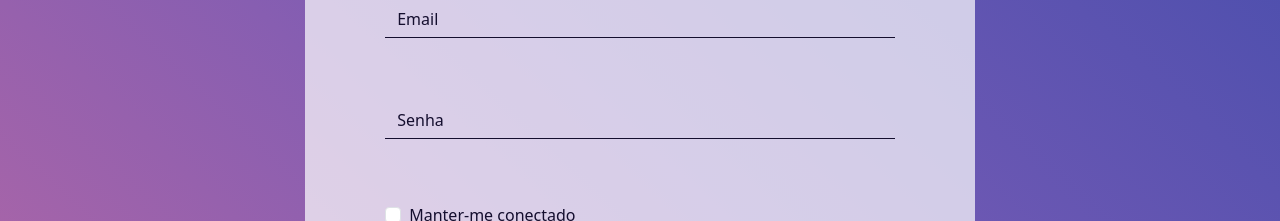
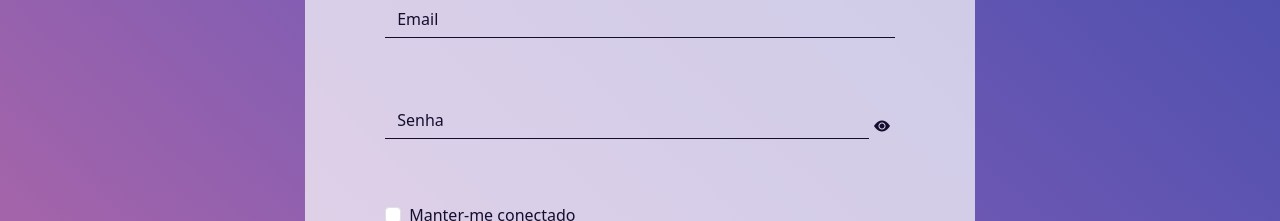
Before and after one commit to rafakid01/PROJETO_INTEGRADOR, an Angular app in the folder projeto-angular/: page /login in a window 1280 px wide. Shown: the part 562-783 px from the top of the page. Built offline with nearby package versions, Linux system fonts and the light colour scheme.

Commit message:
mudança de icone e input login

```diff
--- a/projeto-angular/src/app/components/home-page/home-page.component.html
+++ b/projeto-angular/src/app/components/home-page/home-page.component.html
@@ -1,4 +1,4 @@
-<body>
+<body id="home">
   <div class="container p-0">
     <section class="left-section half">
       <div class="right-container">
--- a/projeto-angular/src/app/components/how-works/how-works.component.css
+++ b/projeto-angular/src/app/components/how-works/how-works.component.css
@@ -1,15 +1,17 @@
 body {
     background-color: var(--background-color);
+    padding: 7em 0;
+    height: 100vh;
 }
 
 .title {
     padding-bottom: 3em;
 }
 
-.title p {
+.title h1 {
     color: var(--title-color);
-    font-size: calc(1vw + 1em);
     font-weight: bold;
+    font-family: "Quicksand";
 }
 
 .container {
--- a/projeto-angular/src/app/components/how-works/how-works.component.html
+++ b/projeto-angular/src/app/components/how-works/how-works.component.html
@@ -1,7 +1,7 @@
 <body id="how-it-works">
   <div class="container">
     <div class="title">
-      <p>{{ "Como funciona" | uppercase }}</p>
+      <h1>{{ "Como funciona" | uppercase }}</h1>
     </div>
     <div class="container row">
       <div class="explanation-main">
--- a/projeto-angular/src/app/components/login/login.component.css
+++ b/projeto-angular/src/app/components/login/login.component.css
@@ -1,13 +1,13 @@
+/* EXTENDER A TELA PARA TODA A TELA DO USUÁRIO */
 main {
     padding-top: 7em;
     background-color: #b467a5;
     background-image: linear-gradient(43deg, #b467a5 0%, #785bb5 46%, #3e4bab 100%);
-
-    background-repeat: no-repeat;
-    background-size: cover;
     width: 100%;
     height: 100vh;
 }
+
+/* CENTRALIZAÇÃO DO CONTAINER DE LOGIN E PASSAGEM DO TAMANHO */
 
 .container {
     display: flex;
@@ -24,6 +24,8 @@ main {
     background-color: var(--detail-five-color);
 }
 
+/* CONTAINER DO TITULO */
+
 .title-container {
     display: flex;
     justify-content: center;
@@ -36,14 +38,41 @@ main {
     font-weight: bold;
 }
 
+/* CONTAINER GERAL DOS DADOS */
+
 .data-container {
     display: flex;
     flex-direction: column;
 }
 
-.data-container div {
+.data-container>div {
     padding: 2em 0;
 }
+
+/* CONTAINER DO DADO DE SENHA */
+
+.pass-container {
+    display: flex;
+}
+
+.password {
+    width: 95%;
+}
+
+.visibility-container {
+    width: 5%;
+    display: flex;
+    justify-content: center;
+    align-items: flex-end;
+}
+
+.visibility-container button {
+    background-color: transparent;
+    border: none;
+    border-radius: 50%;
+}
+
+/* INPUTS DE EMAIL E SENHA */
 
 .form-control {
     border-radius: 0px;
@@ -67,9 +96,25 @@ button,
     color: var(--text-one-color);
 }
 
+.btn {
+    position: relative;
+    bottom: 0;
+    transition: all 250ms ease;
+}
+
+.btn:hover {
+    bottom: .5em;
+    transition: bottom 250ms ease;
+}
+
+
+/* CHECKBOX INPUT */
+
 .form-check-input:checked {
     box-shadow: none;
 }
+
+/* BOTAO DE ENTRADA LOGIN */
 
 .button-login-container {
     display: flex;
@@ -83,12 +128,15 @@ button,
     border-radius: 20px;
 }
 
+/* CONTAINER BOTOES NA BASE */
+
 .button-bottom-container {
     display: flex;
     justify-content: space-between;
     align-items: center;
 }
 
+
 .no-account {
     background-color: var(--detail-three-color);
     border-radius: 20px;
--- a/projeto-angular/src/app/components/login/login.component.html
+++ b/projeto-angular/src/app/components/login/login.component.html
@@ -9,7 +9,16 @@
           <input placeholder="Email" type="email" class="form-control email" />
         </div>
         <div class="pass-container">
-          <input placeholder="Senha" type="password" class="form-control" />
+          <input
+            placeholder="Senha"
+            [type]="typeInputPass"
+            class="form-control password"
+          />
+          <div class="visibility-container">
+            <button class="" (click)="changeVisibility()">
+              <i [class]="typeEye"></i>
+            </button>
+          </div>
         </div>
         <div class="connection-container form-check px-4">
           <input class="form-check-input" type="checkbox" id="conn" />
--- a/projeto-angular/src/app/components/login/login.component.ts
+++ b/projeto-angular/src/app/components/login/login.component.ts
@@ -6,7 +6,19 @@ import { Component, OnInit, Renderer2 } from '@angular/core';
   styleUrls: ['./login.component.css'],
 })
 export class LoginComponent implements OnInit {
-  constructor(private Renderer: Renderer2) {}
+  typeInputPass: string = 'password';
+  typeEye: string = 'bi bi-eye-fill';
+  constructor(private renderer: Renderer2) {}
 
   ngOnInit(): void {}
+
+  changeVisibility() {
+    this.typeInputPass == 'password'
+      ? (this.typeInputPass = 'text')
+      : (this.typeInputPass = 'password');
+
+    this.typeEye == 'bi bi-eye-fill'
+      ? (this.typeEye = 'bi bi-eye-slash-fill')
+      : (this.typeEye = 'bi bi-eye-fill');
+  }
 }
--- a/projeto-angular/src/app/components/navbar/navbar.component.html
+++ b/projeto-angular/src/app/components/navbar/navbar.component.html
@@ -3,7 +3,7 @@
     <div class="row justify-content-center align-content-center">
       <nav class="navbar">
         <div class="img-container home">
-          <a routerLink="/" class="image-link">
+          <a routerLink="/" href="#home" class="image-link">
             <img src="/assets/img/u-teach-complete.png" alt="" />
           </a>
         </div>
```
